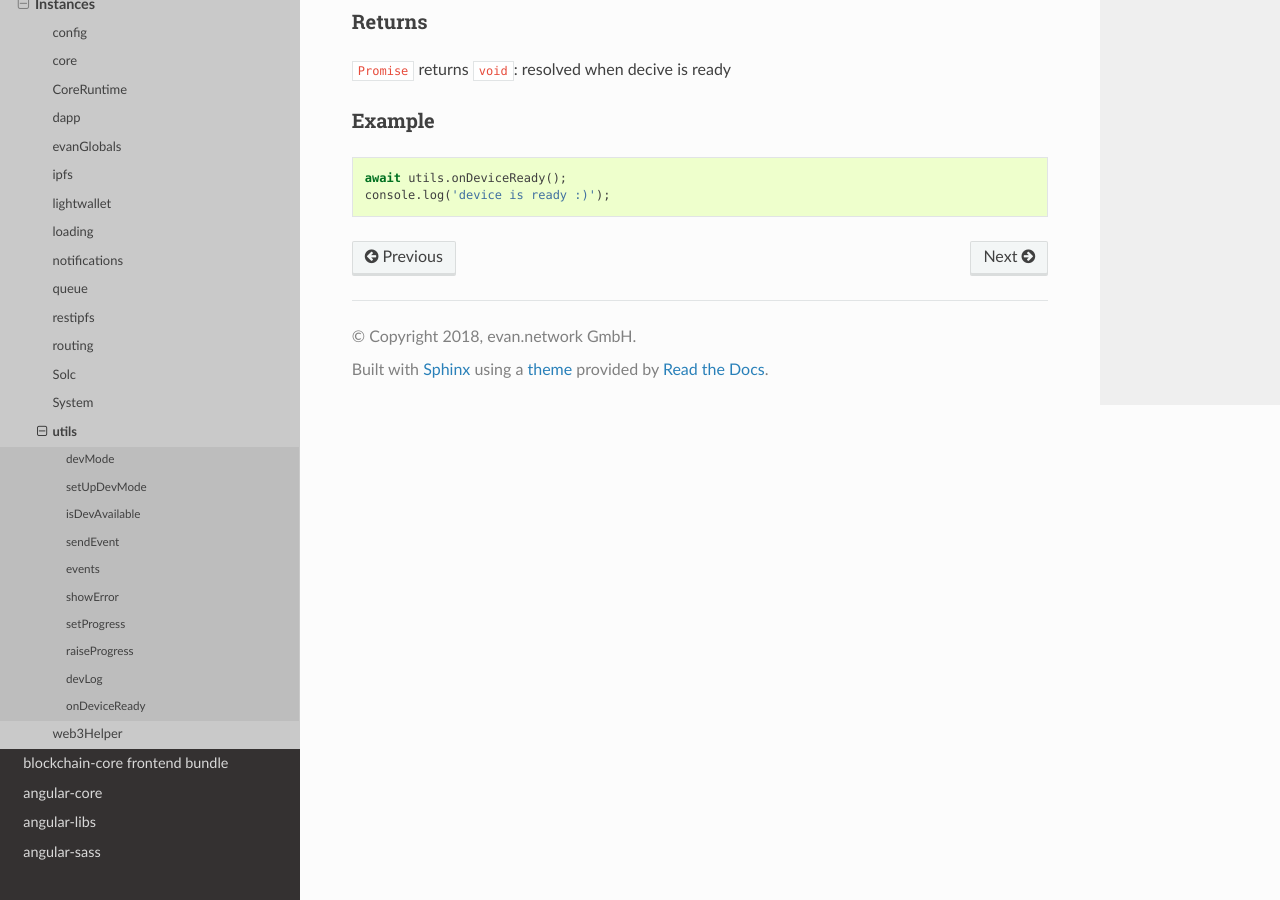
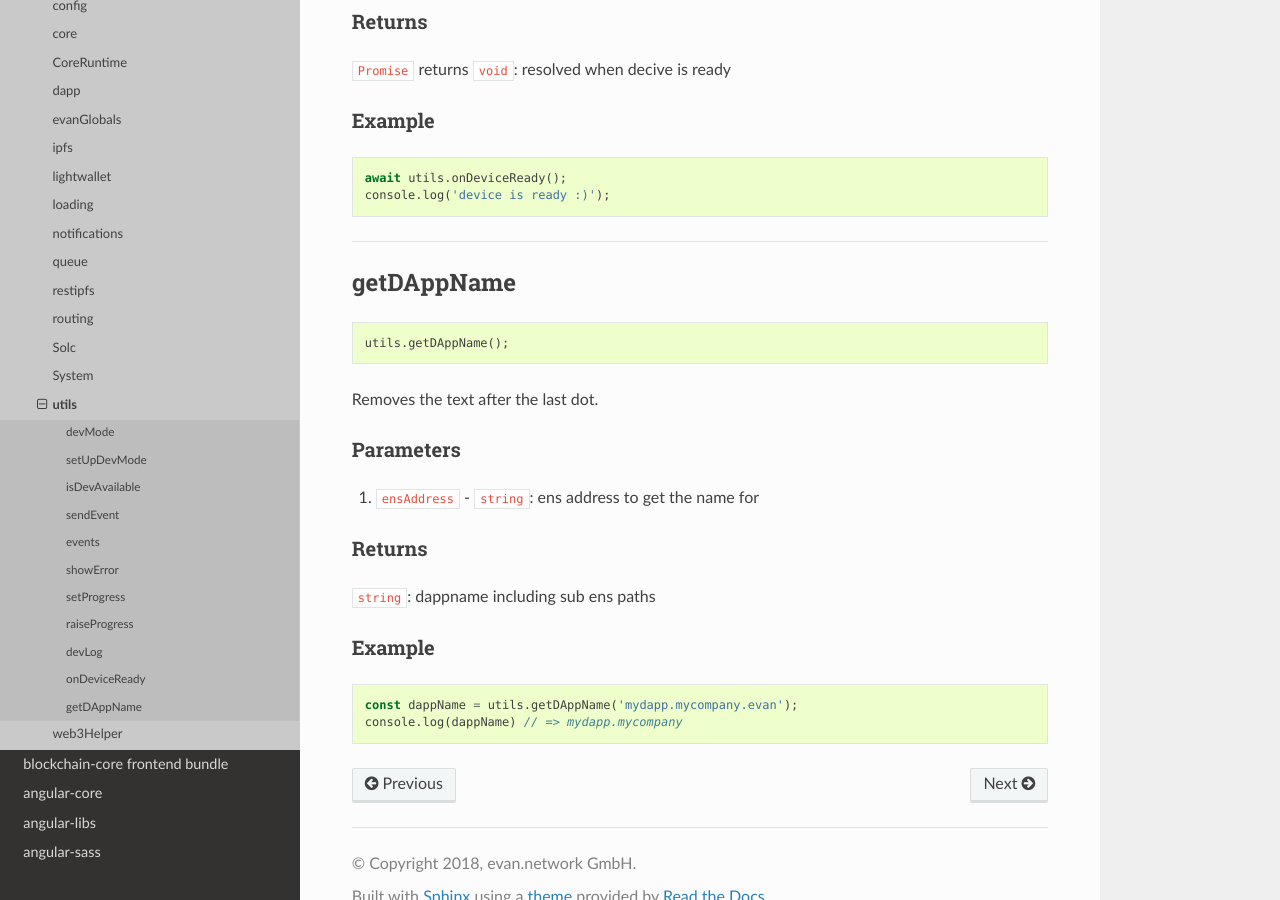
Before and after one commit to evannetwork/ui-docs, a Sphinx documentation site: the page built from docs/dapp-browser/utils.rst, in a window 1280 px wide and 900 px high, scrolled down 4075 px. Built offline with Sphinx 7.4.7 and the Read the Docs theme 2.0.0, drawn with Linux system fonts in a browser that asks for light colours.

Commit message:
add getDAppName function to utils for easy subdomain support

```diff
--- a/docs/dapp-browser/utils.rst
+++ b/docs/dapp-browser/utils.rst
@@ -286,3 +286,37 @@ Example
 
   await utils.onDeviceReady();
   console.log('device is ready :)');
+
+--------------------------------------------------------------------------------
+
+.. _db_utils_getDAppName:
+
+getDAppName
+================================================================================
+
+.. code-block:: typescript
+
+  utils.getDAppName();
+
+Removes the text after the last dot.
+
+----------
+Parameters
+----------
+
+#. ``ensAddress`` - ``string``: ens address to get the name for
+
+-------
+Returns
+-------
+
+``string``: dappname including sub ens paths
+
+-------
+Example
+-------
+
+.. code-block:: typescript
+
+  const dappName = utils.getDAppName('mydapp.mycompany.evan');
+  console.log(dappName) // => mydapp.mycompany
```
